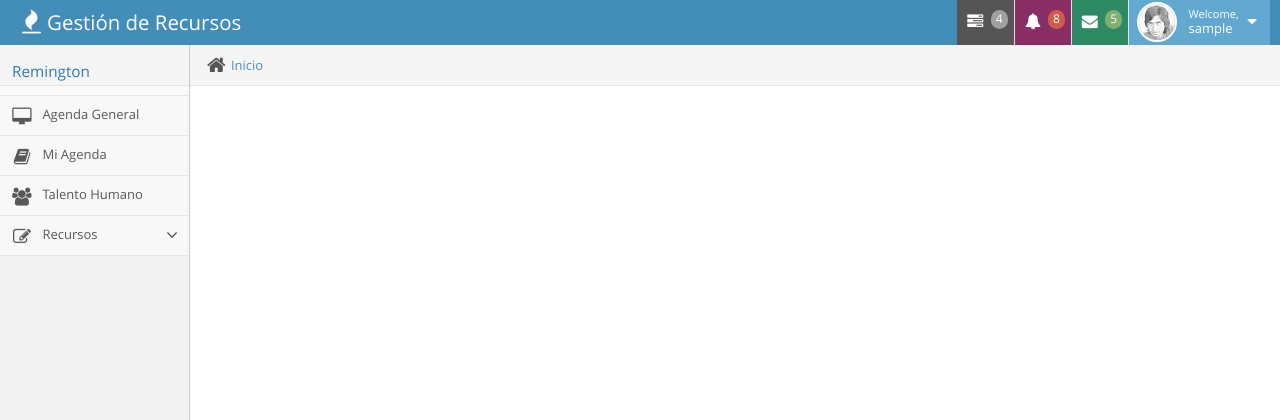
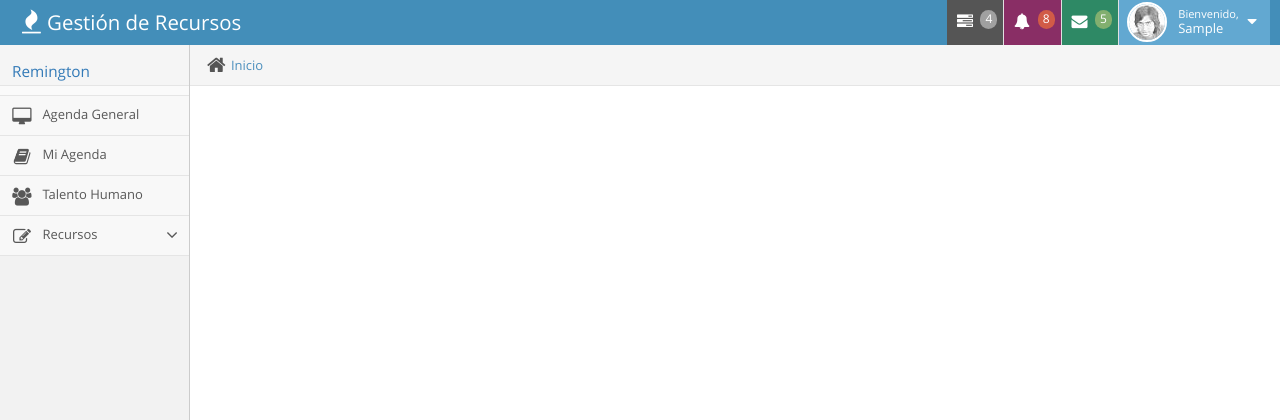
Before and after one commit to ceragos/sisgerecu, a Django app: page / in a window 1280 px wide. Shown: the top 420 px of the page. Run offline with Django 3.2, Linux system fonts and the light colour scheme; the visitor is signed in with stand-in values (Sample User, id 1); some libraries are stand-ins or nearby versions.

Commit message:
Cambio mensaje de bienvenida. Cambio a primer nombre del usuario.

```diff
--- a/nucleo/templates/nucleo/base.html
+++ b/nucleo/templates/nucleo/base.html
@@ -329,8 +329,8 @@
 							<a data-toggle="dropdown" href="#" class="dropdown-toggle">
 								<img class="nav-user-photo" src="{% static 'nucleo/assets/images/avatars/user.jpg' %}" alt="Jason's Photo" />
 								<span class="user-info">
-									<small>Welcome,</small>
-									{{ request.user }}
+									<small>Bienvenido,</small>
+									{{ request.user.first_name }}
 								</span>
 
 								<i class="ace-icon fa fa-caret-down"></i>
```
